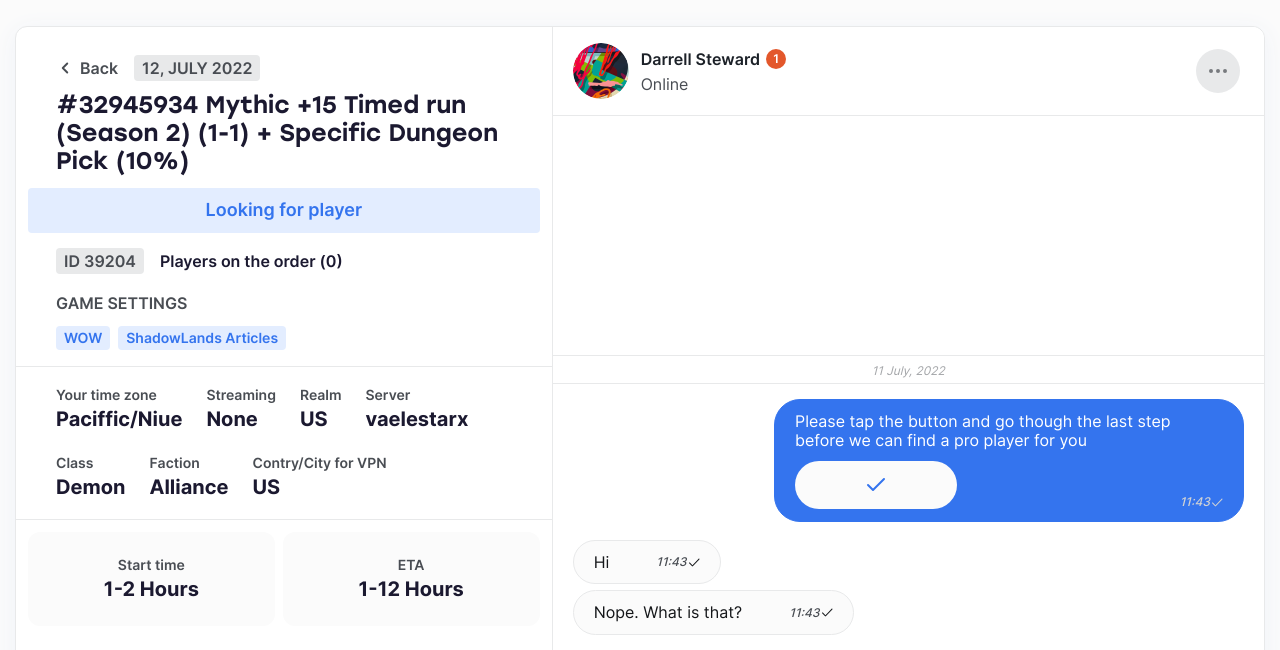
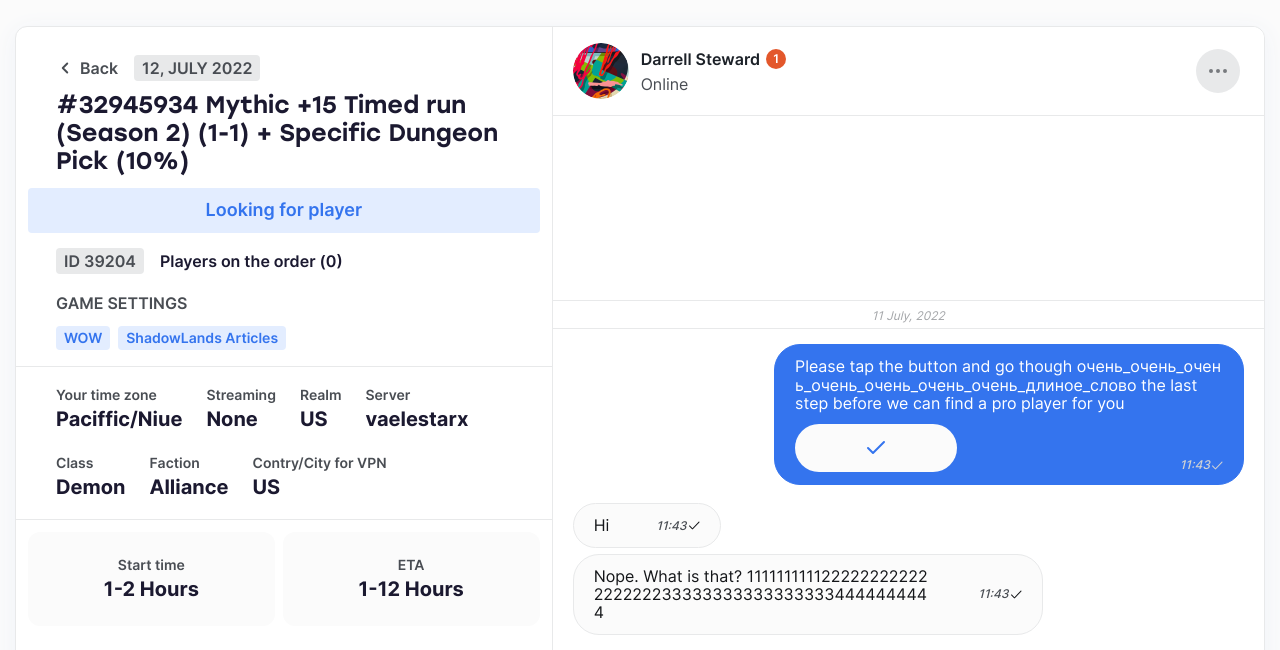
Before and after one commit to fire1fly/getboost, a plain HTML site: page order.html in a window 1280 px wide. Shown: the part 68-718 px from the top of the page. Drawn offline with Linux system fonts and the light colour scheme; files whose address does not match are found by name.

Commit message:
feat: добавил посимвольный перенос для длинных слов в сообщениях чата

```diff
--- /dev/null
+++ b/js/chatMsgValidate.js
@@ -0,0 +1,21 @@
+const msgList = document.querySelectorAll('.chat-msg-text');
+
+function validateWordWrap(el, maxLength) {
+  let wordList = el.innerText.split(' ');
+  let res = '';
+
+
+  wordList.forEach(word => {
+    if (word.length >= maxLength) {
+      res += ` <span style="word-break:break-all; overflow-wrap: break-word">${word}</span>`
+    } else {
+      res += ` ${word}`
+    }
+  })
+  el.innerHTML = res;
+  console.log(el);
+}
+
+msgList.forEach(msg => {
+  validateWordWrap(msg, 35);
+});
--- a/order.html
+++ b/order.html
@@ -21,6 +21,7 @@
   <script defer src="./js/callout.js"></script>
   <script defer src="./js/orderAdaptive.js"></script>
   <script defer src="./js/modal.js"></script>
+  <script defer src="./js/chatMsgValidate.js"></script>
 
   <title>Order - Getboost.gg</title>
 </head>
@@ -172,7 +173,8 @@
               <div class="ord-f">
                 <div class="ord-f-title">Hi! We’re almost there</div>
                 <p class="ord-f-p">
-                  Please tap the button and go though the last step before we can find a pro
+                  Please tap the button and go though the last step before
+                  we can find a pro
                   player for you
                 </p>
                 <button type="button" class="btn btn-green2 ord-btn">
@@ -238,7 +240,10 @@
                     <div class="chat-msg-group _my">
                       <div class="chat-msg _attach">
                         <div class="chat-msg-text">
-                          Please tap the button and go though the last step before we can find a
+                          Please tap the button and go though
+                          очень_очень_очень_очень_очень_очень_очень_длиное_слово
+                          the last step
+                          before we can find a
                           pro player for you
                         </div>
                         <div class="chat-msg-time">
@@ -273,7 +278,8 @@
                         </div>
                       </div>
                       <div class="chat-msg">
-                        <div class="chat-msg-text">Nope. What is that?</div>
+                        <div class="chat-msg-text">Nope. What is that?
+                          1111111111222222222222222222333333333333333334444444444</div>
                         <div class="chat-msg-time">
                           11:43
                           <svg width="11" height="9" viewBox="0 0 11 9" fill="none" xmlns="http://www.w3.org/2000/svg">
--- a/sass/components/_chat-component.sass
+++ b/sass/components/_chat-component.sass
@@ -205,6 +205,7 @@
     grid-gap: 12px 47px
     padding: 12px 20px
     background-color: $five
+    overflow: hidden
     &._attach
       grid-template-rows: repeat(2, auto)
       .chat-msg
```
Also changed, not shown: css/styles.css, css/styles.min.css, 2 other files.
